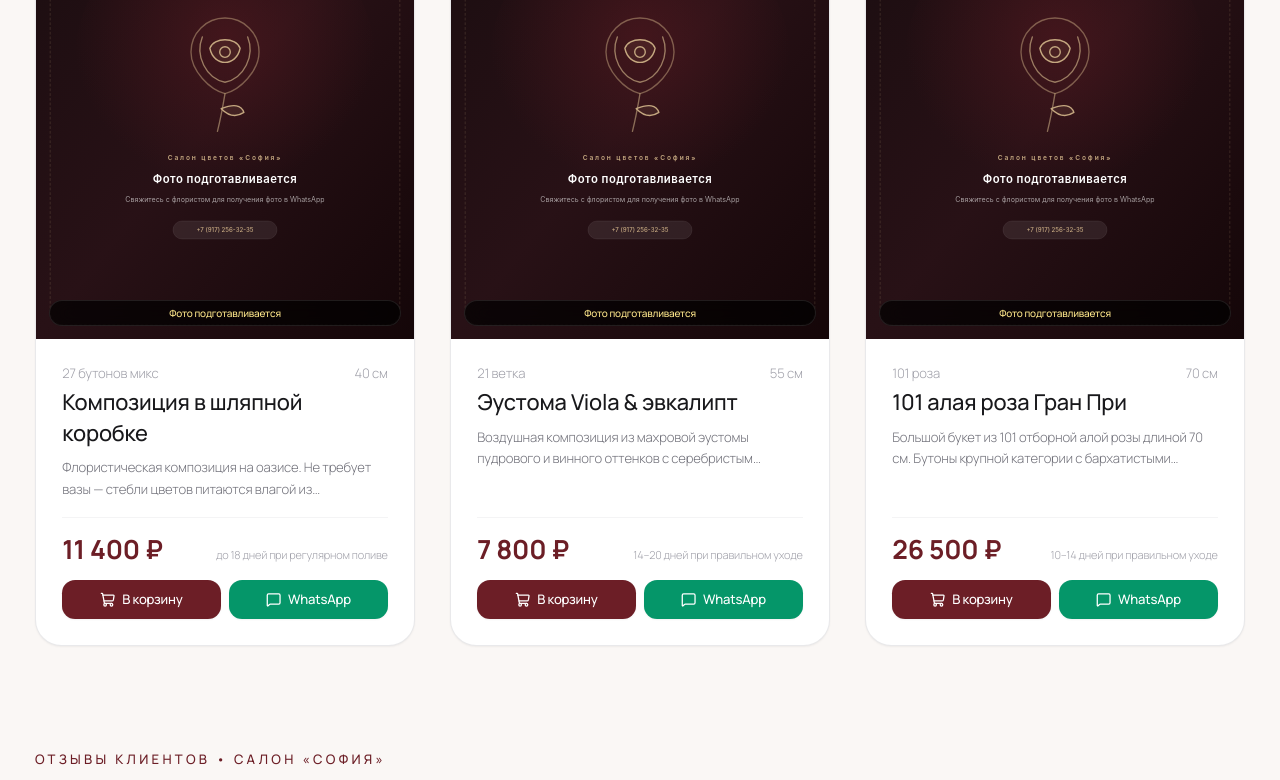
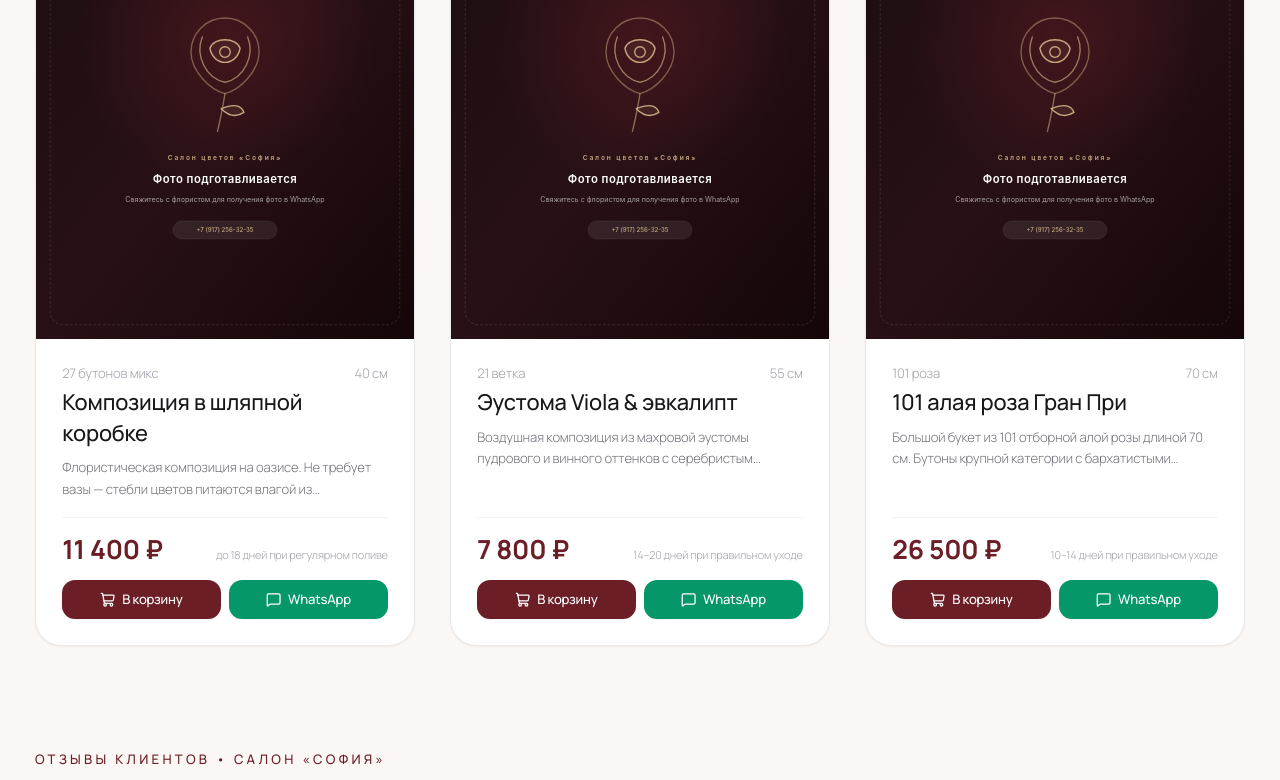
Before and after one commit to nqtq672ss7-create/sophiya, a React (Vite) app: page / in a window 1280 px wide. Shown: the part 2055-2835 px from the top of the page. Built offline with nearby package versions, Linux system fonts and the light colour scheme; no server answers.

Commit message:
feat(ui): remove photo placeholder badge from bouquet cards

```diff
--- a/scripts/prerender.js
+++ b/scripts/prerender.js
@@ -556,11 +556,6 @@ function generatePreRenderedHtml(route) {
           <div class="absolute top-3 left-3 bg-[#6C1E26]/90 backdrop-blur-md text-white text-[11px] font-medium px-2.5 py-1 rounded-full">
             ${b.category}
           </div>
-          ${!hasReal ? `
-            <div class="absolute bottom-3 left-3 bg-black/80 backdrop-blur-md text-amber-200 text-[10px] font-medium px-2 py-0.5 rounded-md border border-amber-200/30">
-              Фото подготавливается
-            </div>
-          ` : ''}
         </div>
         <div class="p-5 sm:p-6 flex-1 flex flex-col justify-between">
           <div>
--- a/src/components/admin/SalonAdminClientsModal.tsx
+++ b/src/components/admin/SalonAdminClientsModal.tsx
@@ -201,6 +201,7 @@ export const SalonAdminClientsModal: React.FC<SalonAdminClientsModalProps> = ({
         color: newColor,
         inStock: true,
         image: newImage,
+        hasRealPhoto: true,
         description: newDescription.trim() || 'Авторская флористическая композиция из свежей поставки цветов высшей категории.',
         characteristics: {
           height: newHeight,
--- a/src/components/figma/FigmaCatalogScreen.tsx
+++ b/src/components/figma/FigmaCatalogScreen.tsx
@@ -335,13 +335,6 @@ export const FigmaCatalogScreen: React.FC<FigmaCatalogScreenProps> = ({
                     <div className="absolute top-3 right-3 bg-white/90 backdrop-blur-sm text-[#6C1E26] text-[11px] font-semibold px-2.5 py-1 rounded-full shadow-sm">
                       {bouquet.category}
                     </div>
-
-                    {/* Photo placeholder badge if not real photo */}
-                    {!bouquet.hasRealPhoto && (
-                      <div className="absolute bottom-3 left-3 right-3 bg-black/70 backdrop-blur-md text-amber-200 text-[10px] font-medium px-2 py-1 rounded-xl text-center border border-white/10">
-                        Фото подготавливается
-                      </div>
-                    )}
                   </div>
 
                   {/* Info Container */}
```
